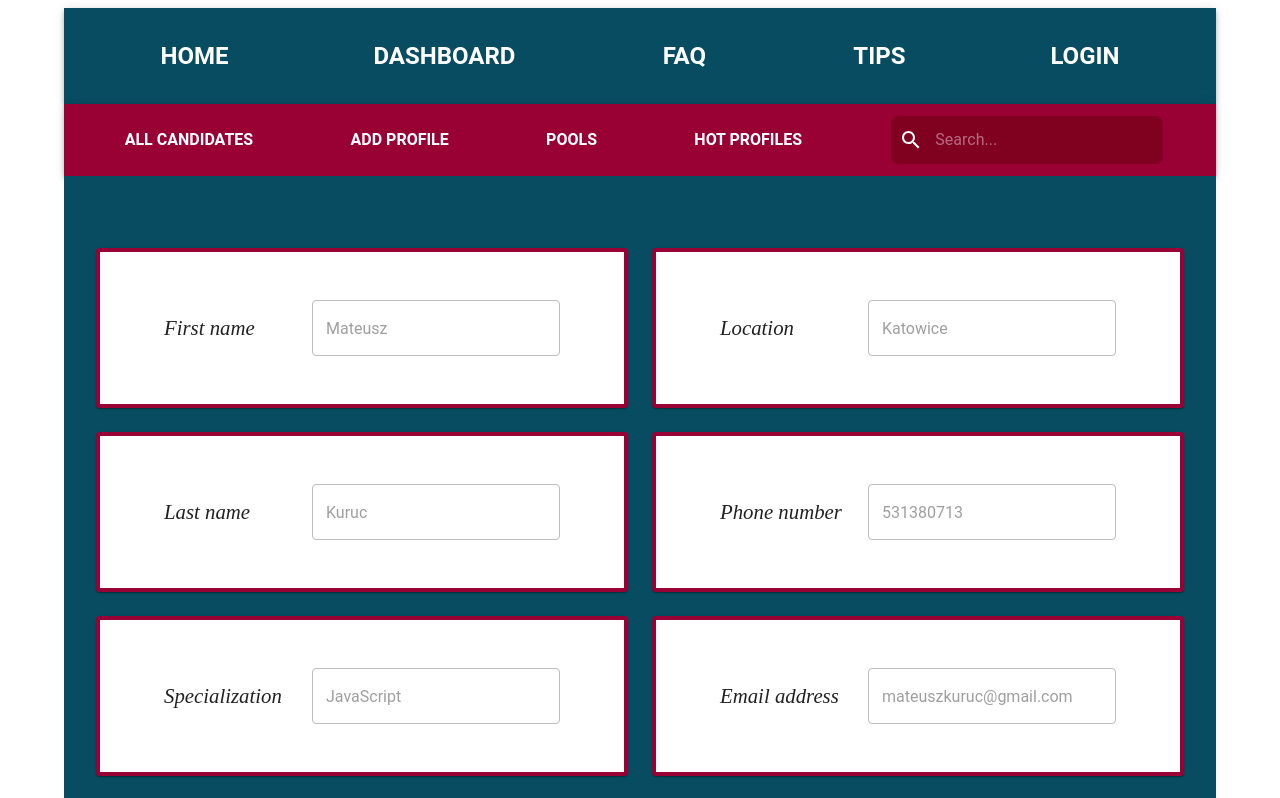
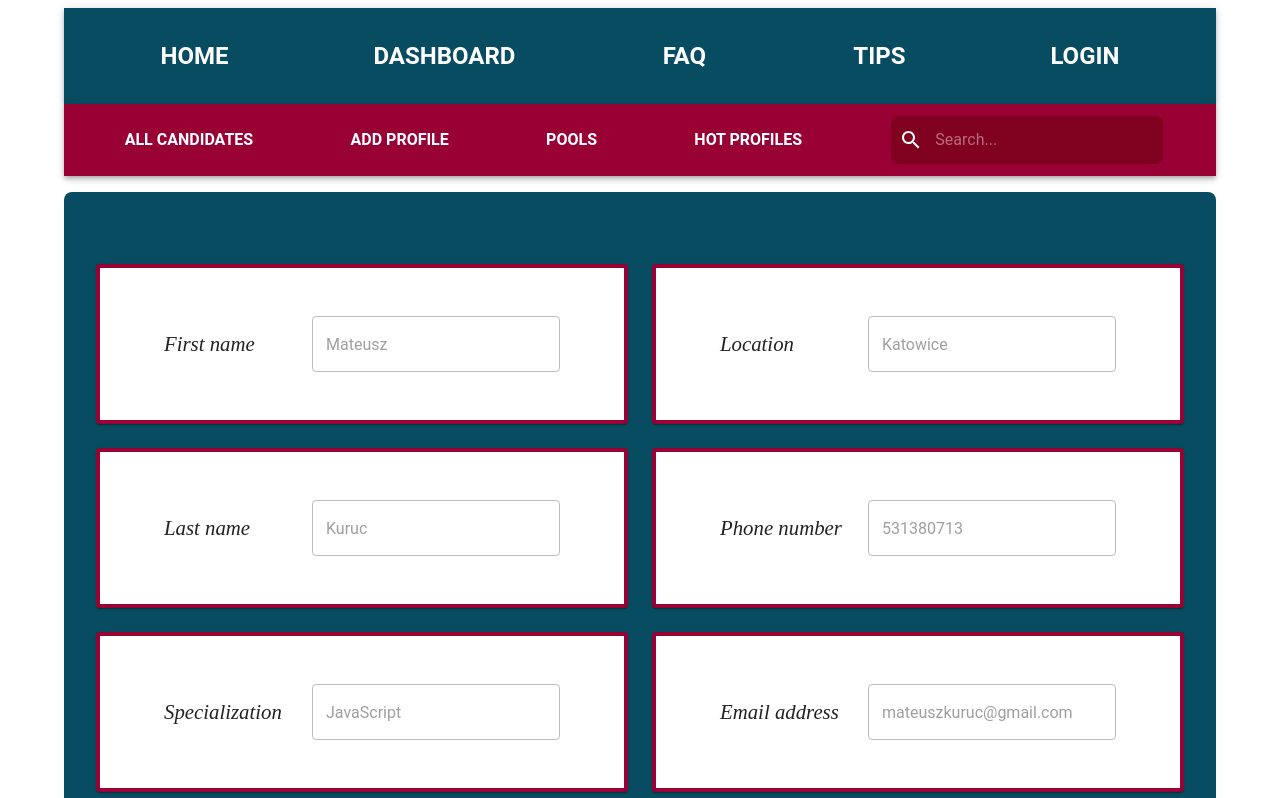
Before and after one commit to MateuszKuruc/ATS-recruitment-app, a React (Create React App) app in the folder ats-frontend/: page /candidates/1 in a window 1280 px wide. Shown: the top 798 px of the page. Built offline with nearby package versions, Linux system fonts and the light colour scheme.

Commit message:
improve styling of rendered components for all candidates and candidate details

```diff
--- a/ats-frontend/src/components/AllCandidates.js
+++ b/ats-frontend/src/components/AllCandidates.js
@@ -15,7 +15,10 @@ const AllCandidates = ({ candidates }) => {
   console.log(candidates);
 
   return (
-    <TableContainer component={Paper}>
+    <TableContainer
+      component={Paper}
+      style={{ marginTop: "1rem", borderRadius: "0.5rem" }}
+    >
       <Table>
         <TableBody>
           <TableRow>
--- a/ats-frontend/src/components/CandidateDetails.js
+++ b/ats-frontend/src/components/CandidateDetails.js
@@ -42,7 +42,14 @@ const CandidateDetails = ({ candidates }) => {
   }
 
   return (
-    <div style={{ backgroundColor: primaryColor, padding: "2rem" }}>
+    <div
+      style={{
+        backgroundColor: primaryColor,
+        padding: "2rem",
+        marginTop: "1rem",
+        borderRadius: "0.5rem",
+      }}
+    >
       <Grid container spacing={3} style={{ marginTop: "1rem" }}>
         <Grid item xs={12} md={6}>
           <StyledPaper>
```
